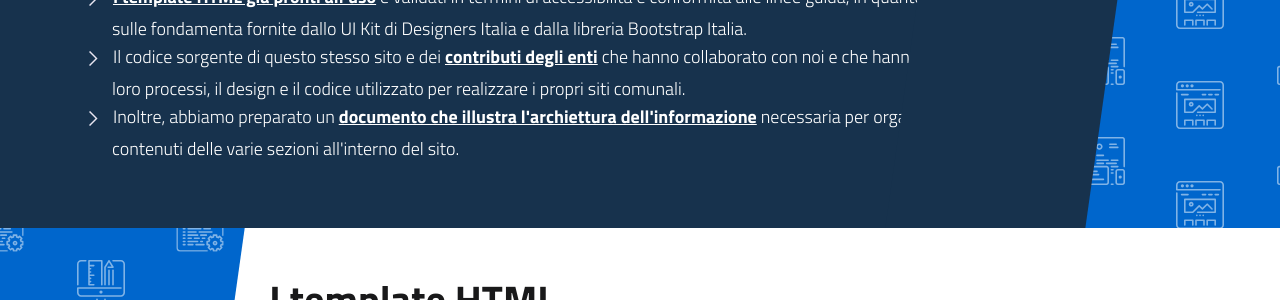
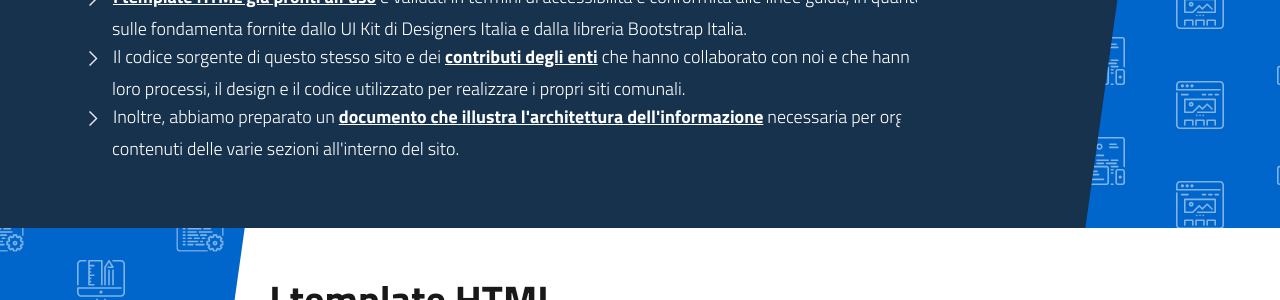
Before and after one commit to italia/design-comuni-prototipi, a Jekyll site: the page built from it/kit.md, in a window 1280 px wide and 900 px high, scrolled down 1332 px. Shown: the part 157-457 px from the top of the window. Built offline with Jekyll 4.4.1, drawn with Linux system fonts in a browser that asks for light colours.

Commit message:
Update kit.md

```diff
--- a/it/kit.md
+++ b/it/kit.md
@@ -154,7 +154,7 @@
           <li>
             <span class="icon-left">
               <svg class="icon icon-light"><use xlink:href="{{ site.baseurl }}/assets/bootstrap-italia/dist/svg/sprite.svg#it-chevron-right"></use></svg>
-              <span>Inoltre, abbiamo preparato un <a class="font-weight-bold text-white" href="https://docs.google.com/spreadsheets/d/1bE0Ns0LsU0VDvCBT1WXZ5_yIxJU5AbUYcu_F8yMfpHQ/">documento che illustra l'archiettura dell'informazione</a> necessaria per organizzare i contenuti delle varie sezioni all'interno del sito.</span>
+              <span>Inoltre, abbiamo preparato un <a class="font-weight-bold text-white" href="https://docs.google.com/spreadsheets/d/1bE0Ns0LsU0VDvCBT1WXZ5_yIxJU5AbUYcu_F8yMfpHQ/">documento che illustra l'architettura dell'informazione</a> necessaria per organizzare i contenuti delle varie sezioni all'interno del sito.</span>
             </span>
            </li>
           </ul>
```
